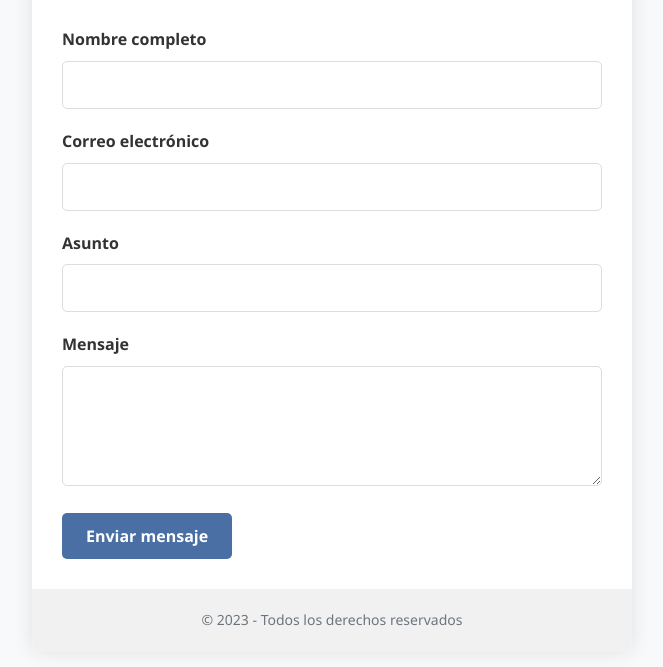
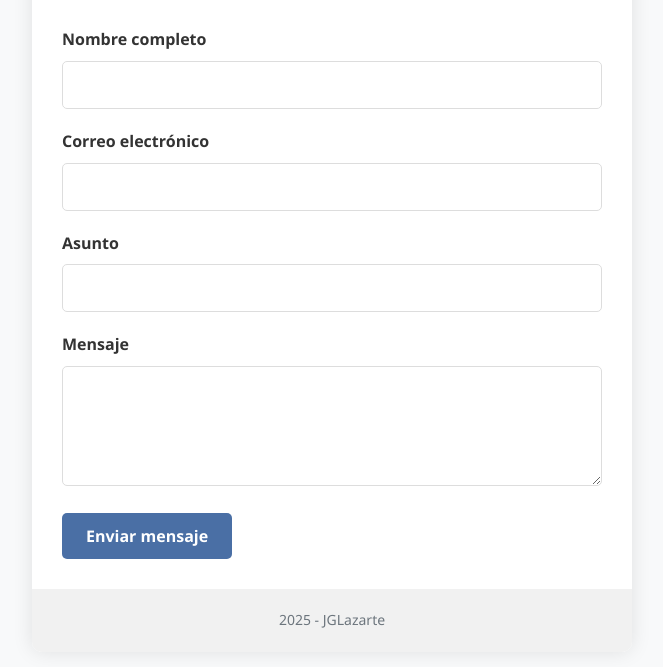
Before and after one commit to jglazarte/web, a plain HTML site: page contacto.html in a window 1280 px wide. Shown: the part 141-808 px from the top of the page, without its empty margins (308-971 px from the left). Drawn offline with Linux system fonts and the light colour scheme.

Commit message:
Update contacto.html

```diff
--- a/contacto.html
+++ b/contacto.html
@@ -182,7 +182,7 @@
         </div>
 
         <div class="footer">
-            <p>© 2023 - Todos los derechos reservados</p>
+            <p> 2025 - JGLazarte</p>
         </div>
     </div>
 
```
